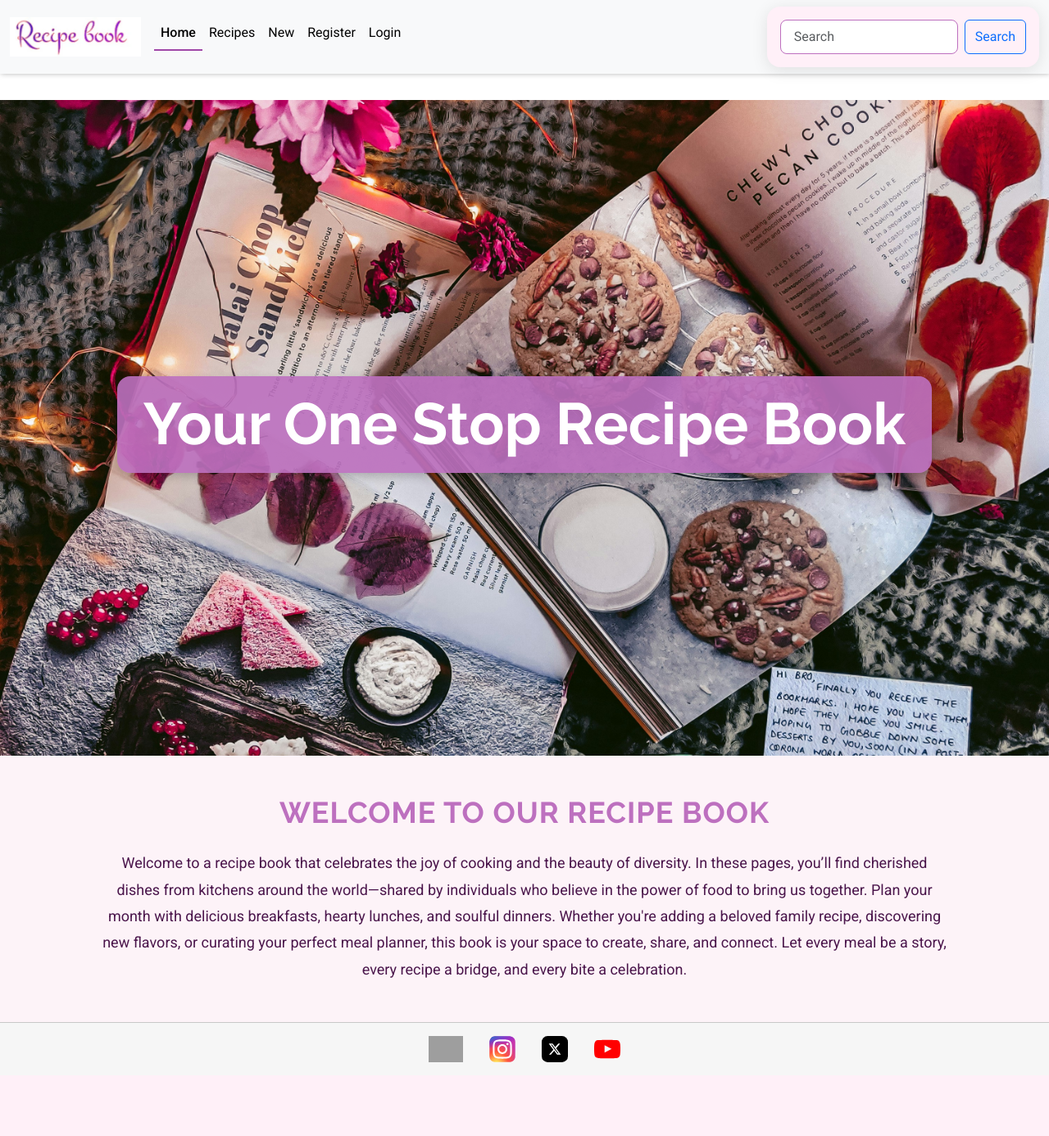
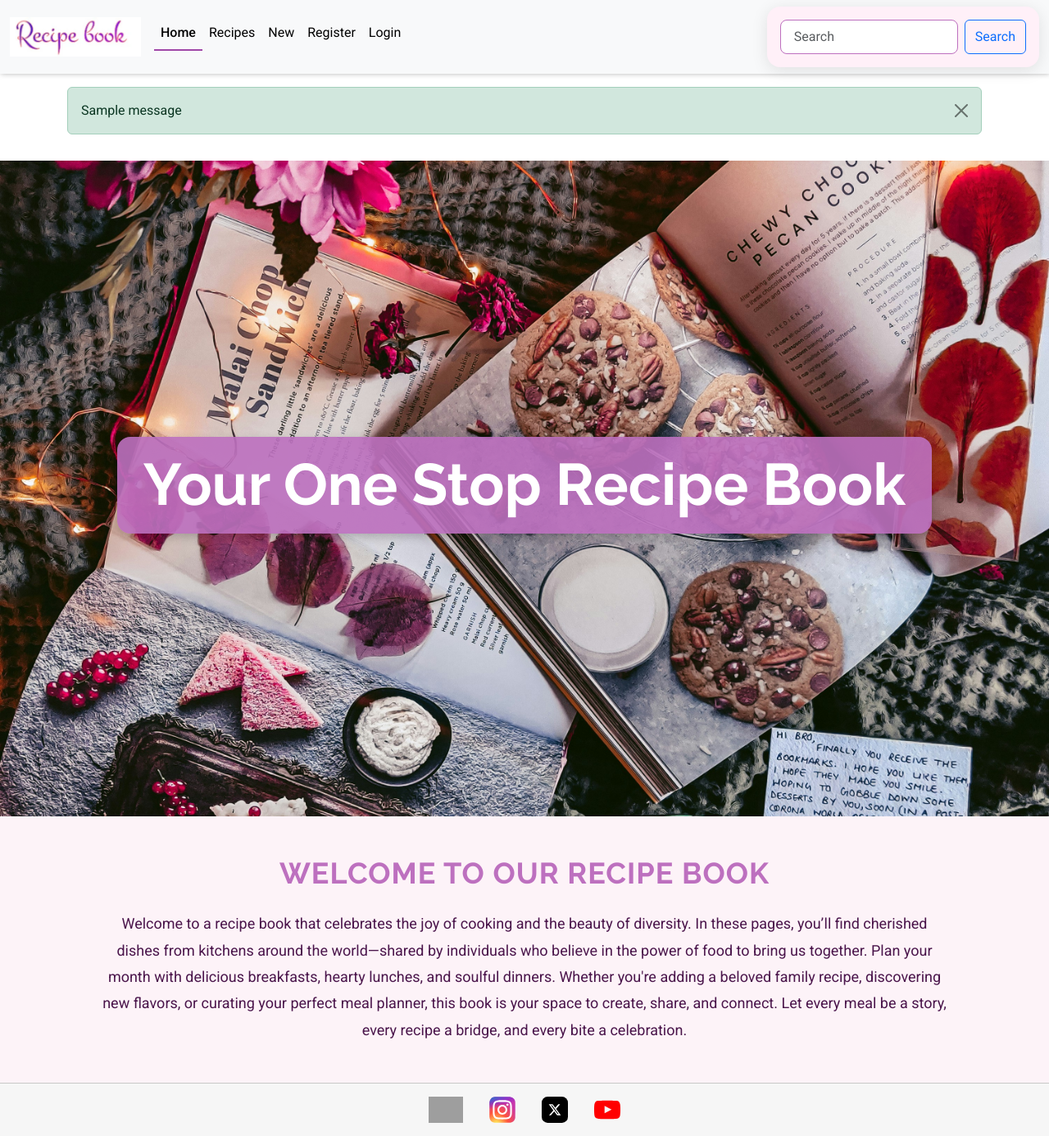
Before and after one commit to mildred-prog/recipe_book, a Django app: page / in a window 1280 px wide. Shown: the whole page at 82% size. Before the commit the page ends 1296 px from the top, so only its background shows below. Run offline with Django 4.2, Linux system fonts and the light colour scheme; tables that the repository leaves empty hold one stand-in row (values such as "Sample post"); one stand-in notice (Sample message) is shown; some libraries are stand-ins or nearby versions; grey boxes are pictures that could not be loaded.

Commit message:
Enhance base template with meta tags, favicon links, and toast notifications for improved user experience

```diff
--- a/templates/base.html
+++ b/templates/base.html
@@ -5,29 +5,107 @@
 <head>
     <meta charset="UTF-8">
     <meta name="viewport" content="width=device-width, initial-scale=1.0">
+    <meta http-equiv="X-UA-Compatible" content="IE=edge">
+
+    <!-- Primary Meta Tags -->
+    <meta name="title" content="Recipe Book - Your Personal Collection of Delicious Recipes">
+    <meta name="description" content="Recipe Book - Your personal collection of delicious recipes">
+    <meta name="keywords" content="recipes, cooking, food, cuisine, dishes, meals">
+    <meta name="author" content="Recipe Book">
+    <meta name="robots" content="index, follow">
+
+    <!-- Open Graph / Facebook -->
+    <meta property="og:type" content="website">
+    <meta property="og:url" content="{% url 'home' %}">
+    <meta property="og:title" content="Recipe Book - Your Personal Collection of Delicious Recipes">
+    <meta property="og:description" content="Discover and share your favorite recipes with our community">
+    <meta property="og:image" content="{% static 'images/recipe-book-og.jpg' %}">
+
+    <!-- Twitter -->
+    <meta property="twitter:card" content="summary_large_image">
+    <meta property="twitter:url" content="{% url 'home' %}">
+    <meta property="twitter:title" content="Recipe Book - Your Personal Collection of Delicious Recipes">
+    <meta property="twitter:description" content="Discover and share your favorite recipes with our community">
+    <meta property="twitter:image" content="{% static 'images/recipe-book-og.jpg' %}">
+
+    <!-- Favicon -->
+    <link rel="apple-touch-icon" sizes="180x180" href="{% static 'favicon/apple-touch-icon.png' %}">
+    <link rel="icon" type="image/png" sizes="32x32" href="{% static 'favicon/favicon-32x32.png' %}">
+    <link rel="icon" type="image/png" sizes="16x16" href="{% static 'favicon/favicon-16x16.png' %}">
+    <link rel="manifest" href="{% static 'favicon/site.webmanifest' %}">
+    <link rel="shortcut icon" href="{% static 'favicon/favicon.ico' %}">
+
+    <!-- Preconnect to external domains -->
+    <link rel="preconnect" href="https://cdnjs.cloudflare.com">
+    <link rel="preconnect" href="https://code.jquery.com">
+
+    <!-- CSS -->
     <link rel="stylesheet" href="https://cdnjs.cloudflare.com/ajax/libs/bootstrap/5.3.3/css/bootstrap.min.css" integrity="sha512-jnSuA4Ss2PkkikSOLtYs8BlYIeeIK1h99ty4YfvRPAlzr377vr3CXDb7sb7eEEBYjDtcYj+AjBH3FLv5uSJuXg==" crossorigin="anonymous" referrerpolicy="no-referrer" />
     <link rel="stylesheet" href="{% static 'css/base.css' %}">
-     {% block extra_css %}{% endblock %}
 
+    <!-- Font Awesome -->
+    <link rel="stylesheet" href="https://cdnjs.cloudflare.com/ajax/libs/font-awesome/6.5.1/css/all.min.css" integrity="sha512-DTOQO9RWCH3ppGqcWaEA1BIZOC6xxalwEsw9c2QQeAIftl+Vegovlnee1c9QX4TctnWMn13TZye+giMm8e2LwA==" crossorigin="anonymous" referrerpolicy="no-referrer" />
+
+    {% block extra_css %}{% endblock %}
 
     {% block onload_js %}
     <script src="https://cdnjs.cloudflare.com/ajax/libs/bootstrap/5.3.3/js/bootstrap.min.js" integrity="sha512-ykZ1QQr0Jy/4ZkvKuqWn4iF3lqPZyij9iRv6sGqLRdTPkY69YX6+7wvVGmsdBbiIfN/8OdsI7HABjvEok6ZopQ==" crossorigin="anonymous" referrerpolicy="no-referrer"></script>
     {% endblock %}
     <title>Recipe Book - {% block title %}{% endblock %}</title>
 </head>
-<body>
+<body class="bg-light">
     {% include 'includes/header.html' %}
 
-    <main>
+    <main class="container-fluid px-0">
+        {% if messages %}
+        <div class="container mt-3">
+            {% for message in messages %}
+            <div class="alert alert-{{ message.tags }} alert-dismissible fade show" role="alert">
+                {{ message }}
+                <button type="button" class="btn-close" data-bs-dismiss="alert" aria-label="Close"></button>
+            </div>
+            {% endfor %}
+        </div>
+        {% endif %}
+
         {% block content %}
         {% endblock %}
+    </main>
 
-    </main>
     <script src="https://code.jquery.com/jquery-3.7.1.min.js"></script>
-
     {% include 'includes/footer.html' %}
 
+    <!-- Toast Container -->
+    <div class="toast-container position-fixed bottom-0 end-0 p-3">
+        {% for message in messages %}
+        <div class="toast" role="alert" aria-live="assertive" aria-atomic="true">
+            <div class="toast-header">
+                <i class="fas fa-check-circle me-2 text-success"></i>
+                <strong class="me-auto">Success</strong>
+                <button type="button" class="btn-close" data-bs-dismiss="toast" aria-label="Close"></button>
+            </div>
+            <div class="toast-body">
+                {{ message }}
+            </div>
+        </div>
+        {% endfor %}
+    </div>
+
+    <script>
+        // Initialize all toasts
+        document.addEventListener('DOMContentLoaded', function() {
+            var toastElList = [].slice.call(document.querySelectorAll('.toast'));
+            var toastList = toastElList.map(function(toastEl) {
+                var toast = new bootstrap.Toast(toastEl, {
+                    autohide: true,
+                    delay: 3000
+                });
+                toast.show();
+                return toast;
+            });
+        });
+    </script>
+
     {% block extra_js %}{% endblock %}
-
 </body>
 </html>
```
